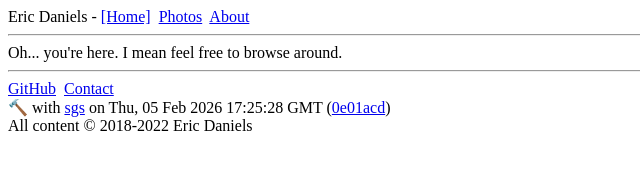
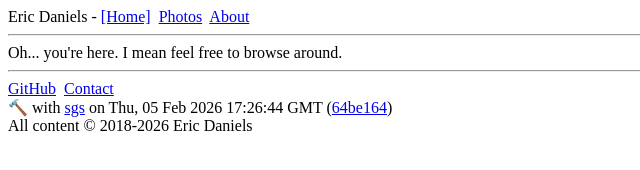
Before and after one commit to edaniels/edaniels.github.io, a plain HTML site: page index.html in a window 1280 px wide. Shown: the full height of the page, 0-640 px from the left. Drawn offline with Linux system fonts and the light colour scheme.

Commit message:
copyright

```diff
--- a/index.html
+++ b/index.html
@@ -23,11 +23,11 @@
     "mailto:eric@erdaniels.com">Contact</a>
     <div id="build-marker">
       🔨 with <a href="https://github.com/edaniels/sgs">sgs</a> on
-      <span id="build-info">Thu, 05 Feb 2026 17:25:28 GMT (<a href=
-      "https://github.com/edaniels/erdanielsdotcom/commit/0e01acd">0e01acd</a>)</span>
+      <span id="build-info">Thu, 05 Feb 2026 17:26:44 GMT (<a href=
+      "https://github.com/edaniels/erdanielsdotcom/commit/64be164">64be164</a>)</span>
     </div>
     <div>
-      All content © 2018-2022 Eric Daniels
+      All content © 2018-2026 Eric Daniels
     </div>
   </footer>
 </body>
```
Also changed, not shown: about/index.html (+3 -3 lines), photos/albums/cinque_terre_2018.html (+3 -3 lines), photos/albums/randalls_island.html (+3 -3 lines), photos/albums/random.html (+3 -3 lines), photos/index.html (+3 -3 lines).
